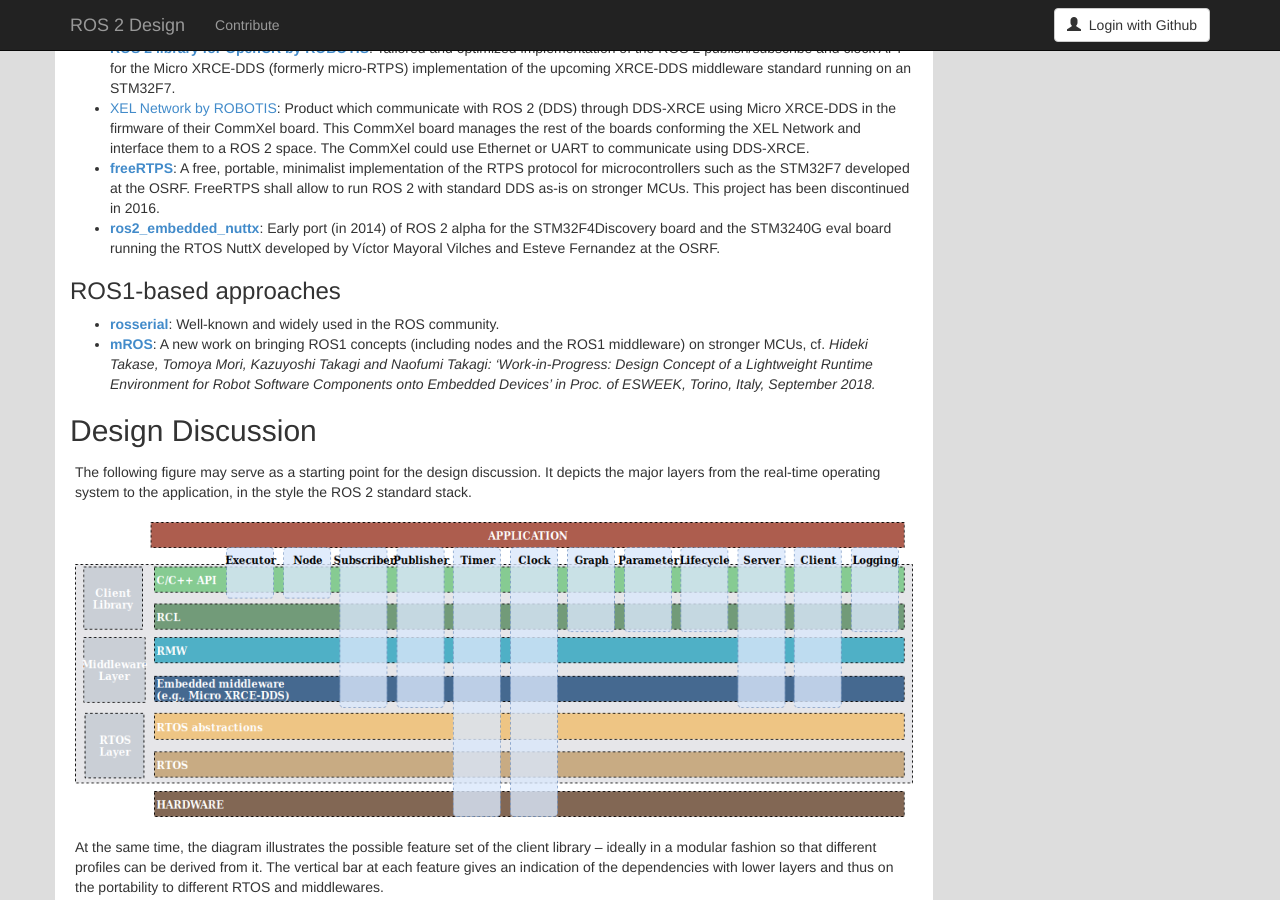
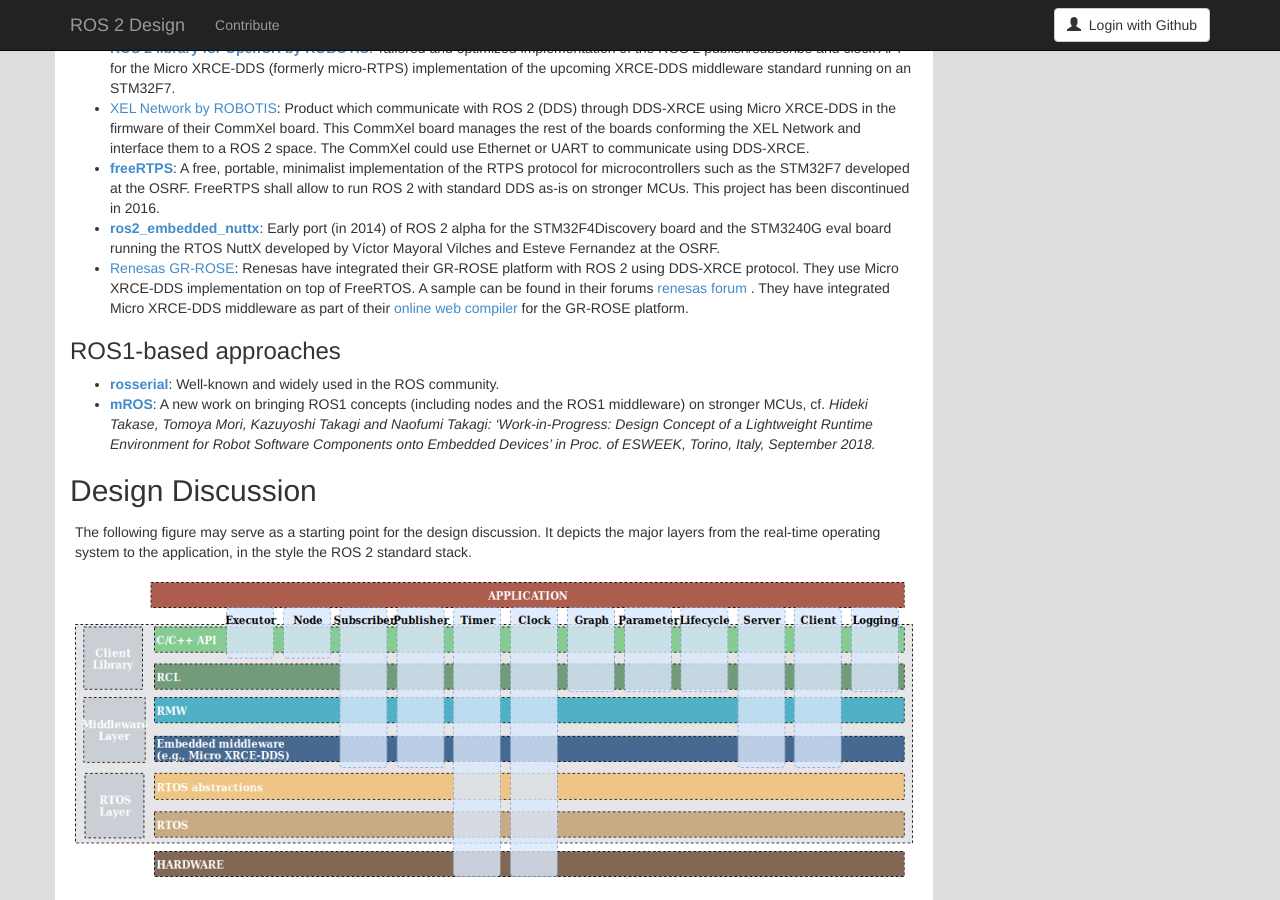
Before and after one commit to ros2/design, a Jekyll site: the page built from articles/embedded.md, in a window 1280 px wide and 900 px high, scrolled down 2577 px. Built offline with Jekyll 4.4.1, drawn with Linux system fonts in a browser that asks for light colours; nearby versions of some CDN libraries.

Commit message:
Refs #3569. Adds Renesas GR-ROSE platform.

```diff
--- a/articles/embedded.md
+++ b/articles/embedded.md
@@ -86,6 +86,11 @@ To answer these questions, the OFERA EU project as well as several others have a
 
 *   [**ros2_embedded_nuttx**](https://github.com/ros2/ros2_embedded_nuttx): Early port (in 2014) of ROS 2 alpha for the STM32F4Discovery board and the STM3240G eval board running the RTOS NuttX developed by Víctor Mayoral Vilches and Esteve Fernandez at the OSRF.
 
+*   [Renesas GR-ROSE](http://gadget.renesas.com/ja/event/2018/pm_rose.html):
+  Renesas have integrated their GR-ROSE platform with ROS 2 using DDS-XRCE protocol. They use Micro XRCE-DDS implementation on top of FreeRTOS.
+  A sample can be found in their forums [renesas forum ](https://japan.renesasrulz.com/gr_user_forum_japanese/f/gr-rose/5201/ros-2-micro-rtps).
+  They have integrated Micro XRCE-DDS middleware as part of their [online web compiler](http://tool-cloud2.renesas.com/index.php) for the GR-ROSE platform.
+
 ### ROS1-based approaches
 
 *   [**rosserial**](http://wiki.ros.org/rosserial): Well-known and widely used in the ROS community.
```
